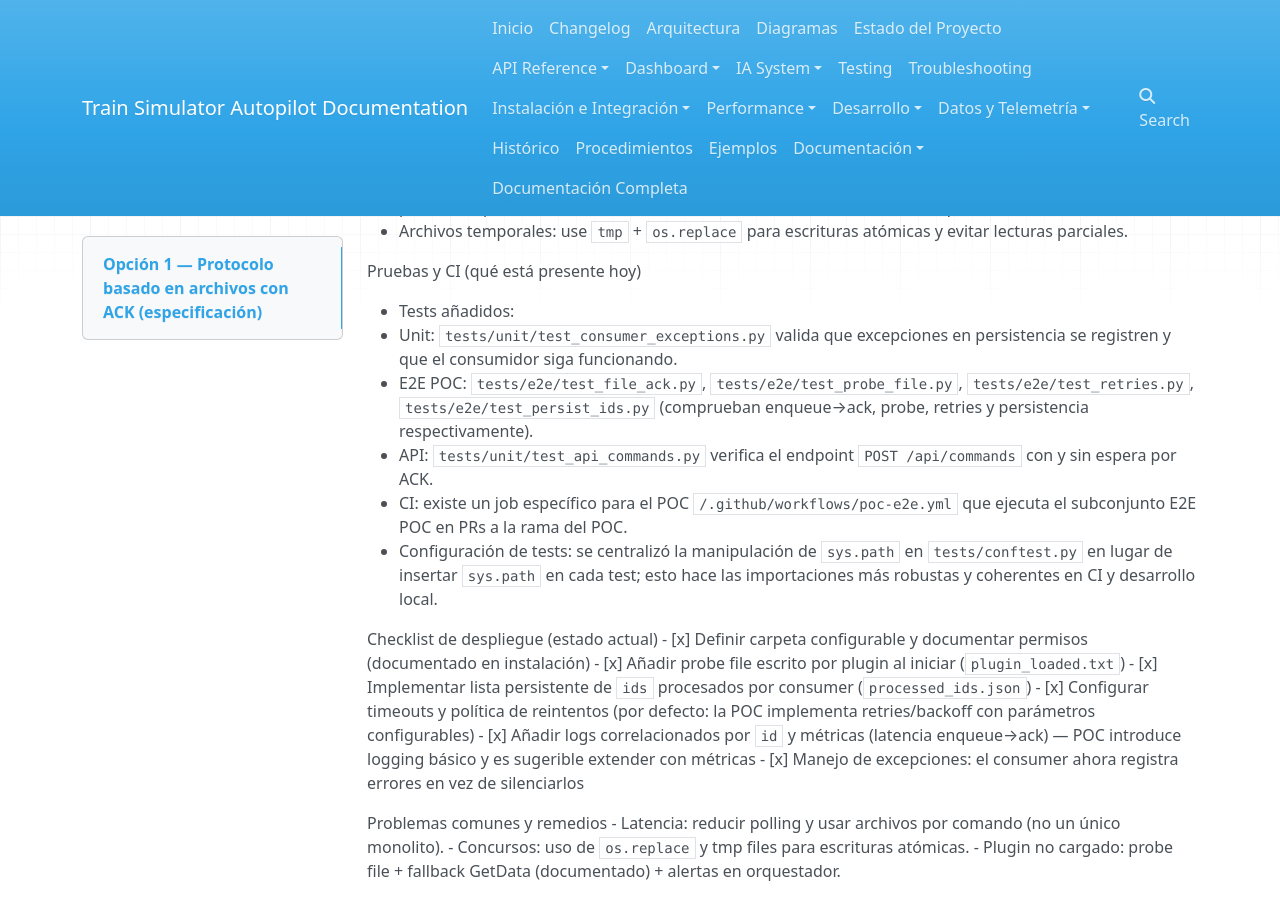
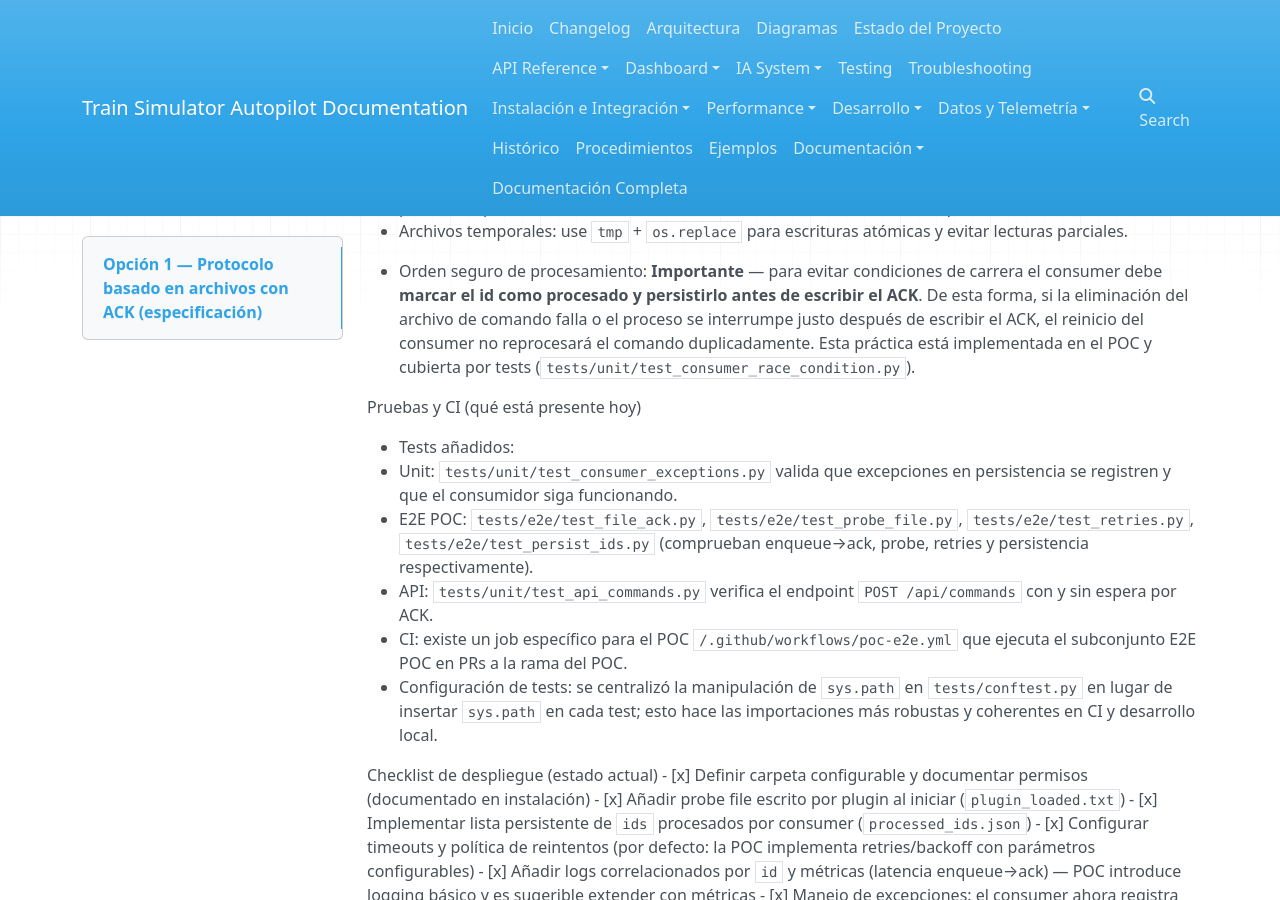
Before and after one commit to doski2/TrainSimulatorAutopilot, an MkDocs documentation site: the page built from docs/docs controles/opcion1_archivo_ack.md, in a window 1280 px wide and 900 px high, scrolled down 2288 px. Built offline with MkDocs 1.6.1, drawn with Linux system fonts in a browser that asks for light colours; nearby versions of some CDN libraries.

Commit message:
docs(ack): note safe order  mark+persist before ACK; update checklist and changelog

```diff
--- a/docs/docs controles/opcion1_archivo_ack.md
+++ b/docs/docs controles/opcion1_archivo_ack.md
@@ -116,6 +116,8 @@ Operación y manejo de errores (consideraciones operativas)
 - Probe & readiness: el plugin escribe `plugin_loaded.txt` al iniciarse (contiene timestamp); el orquestador puede comprobar la existencia de este fichero antes de confiar en la recepción de comandos en caliente.
 - Archivos temporales: use `tmp` + `os.replace` para escrituras atómicas y evitar lecturas parciales.
 
+- Orden seguro de procesamiento: **Importante** — para evitar condiciones de carrera el consumer debe **marcar el id como procesado y persistirlo antes de escribir el ACK**. De esta forma, si la eliminación del archivo de comando falla o el proceso se interrumpe justo después de escribir el ACK, el reinicio del consumer no reprocesará el comando duplicadamente. Esta práctica está implementada en el POC y cubierta por tests (`tests/unit/test_consumer_race_condition.py`).
+
 Pruebas y CI (qué está presente hoy)
 
 - Tests añadidos:
```
Also changed, not shown: CHANGELOG.md (+1 -0 lines), docs/docs controles/ack_implementation_steps.md (+1 -0 lines).
